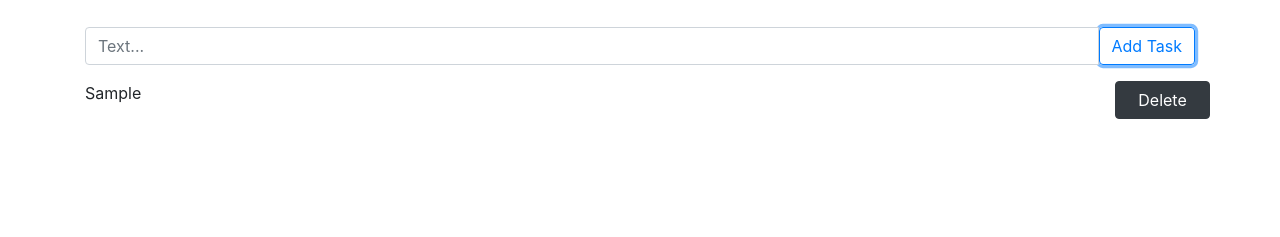
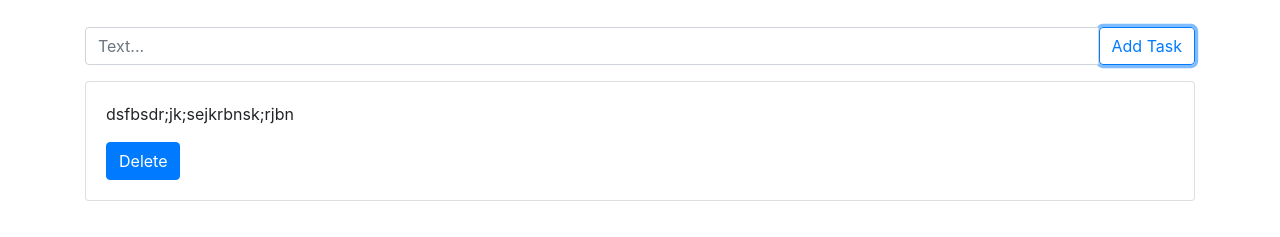
Before and after one commit to Carpa88/lesson1, a website built with webpack: page src/index.html in a window 1280 px wide. Both pictures are taken after typing "Sample" into the empty fields and a click on the button "Add Task". Shown: the part 151-388 px from the top of the page. Built offline with nearby package versions, Linux system fonts and the light colour scheme.

Commit message:
add styles CARD

```diff
--- a/src/index.js
+++ b/src/index.js
@@ -5,23 +5,28 @@ document.getElementById('button-addon2').onclick = addItem;
 let input = document.getElementById('input');
 
 function addItem () {
+  let div1 = document.createElement('div');
+  let div2 = document.createElement('div');
+  let p = document.createElement('p');
+  let a = document.createElement('a');
 
-  let div = document.createElement('div');
-  let p = document.createElement('p');
-  let button = document.createElement('button');
+  div1.className = "text_list_box card";
+  div2.className = "card-body";
 
-  div.className = "text_list_box row justify-content-start";
+  input.value = 'dsfbsdr;jk;sejkrbnsk;rjbn';
 
   if (input.value) {
   p.innerHTML = input.value;
-  p.className = "text_list_item col-11";
+  p.className = "card-text";
 
-  button.innerText = 'Delete';
-  button.className = "col-1 button_delete btn btn-dark";
-  button.onclick = deleteItem;
+  a.className = "button_delete btn btn-primary";
+  a.innerHTML = "Delete";
+  a.href = '#';
+  a.onclick = deleteItem;
 
-  document.getElementById('container').append(div);
-  div.append(p, button);
+  document.getElementById('container').append(div1);
+  div1.append(div2);
+  div2.append(p, a);
 
   input.value = '';
 
--- a/src/style.css
+++ b/src/style.css
@@ -1,9 +1,6 @@
 .header_title{
     margin: 100px 0 30px 0;
     color: #007bff;
-}
-.button_delete{
-    align-self: start;
 }
 .error-text {
     color: red;
```
